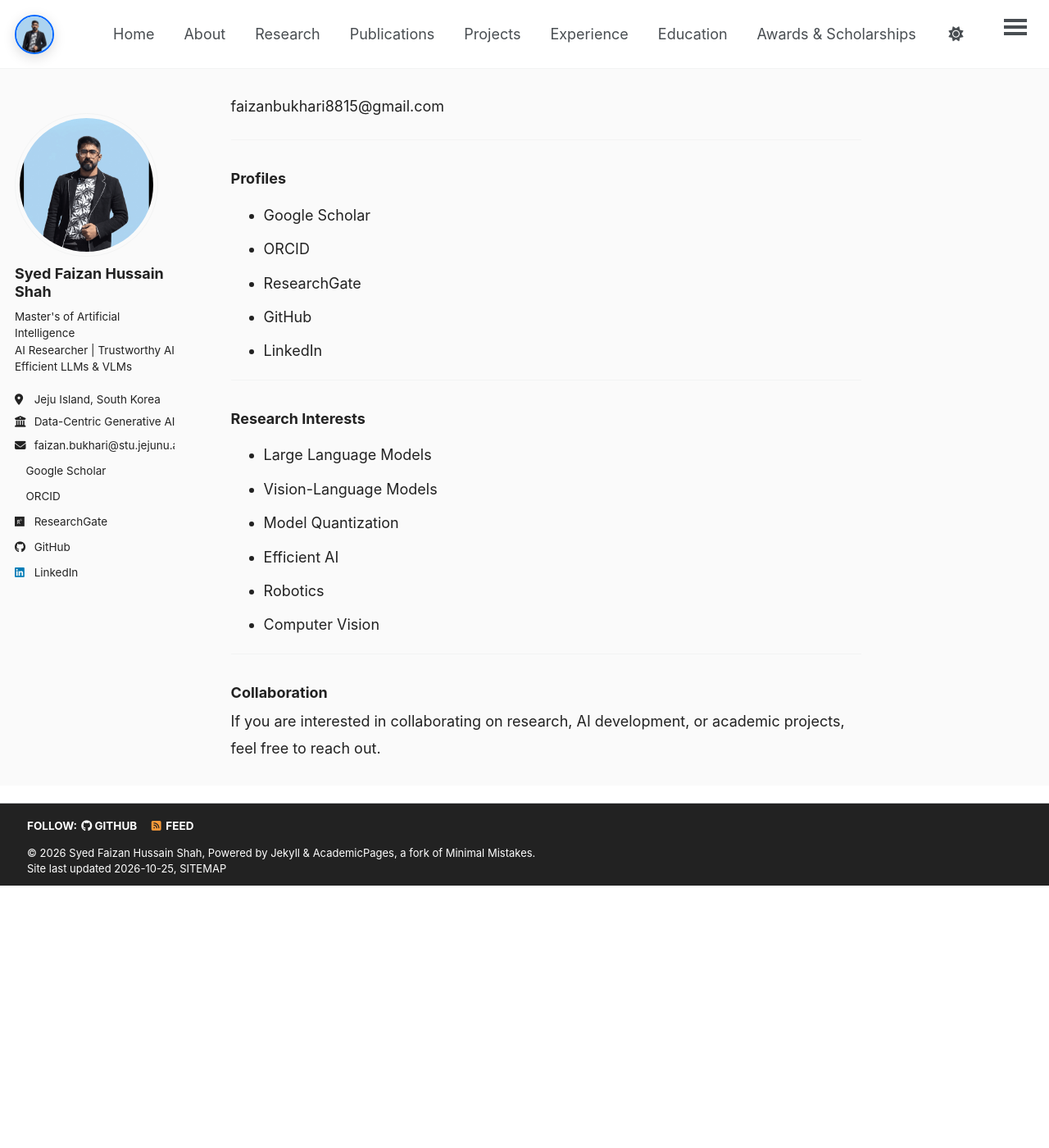
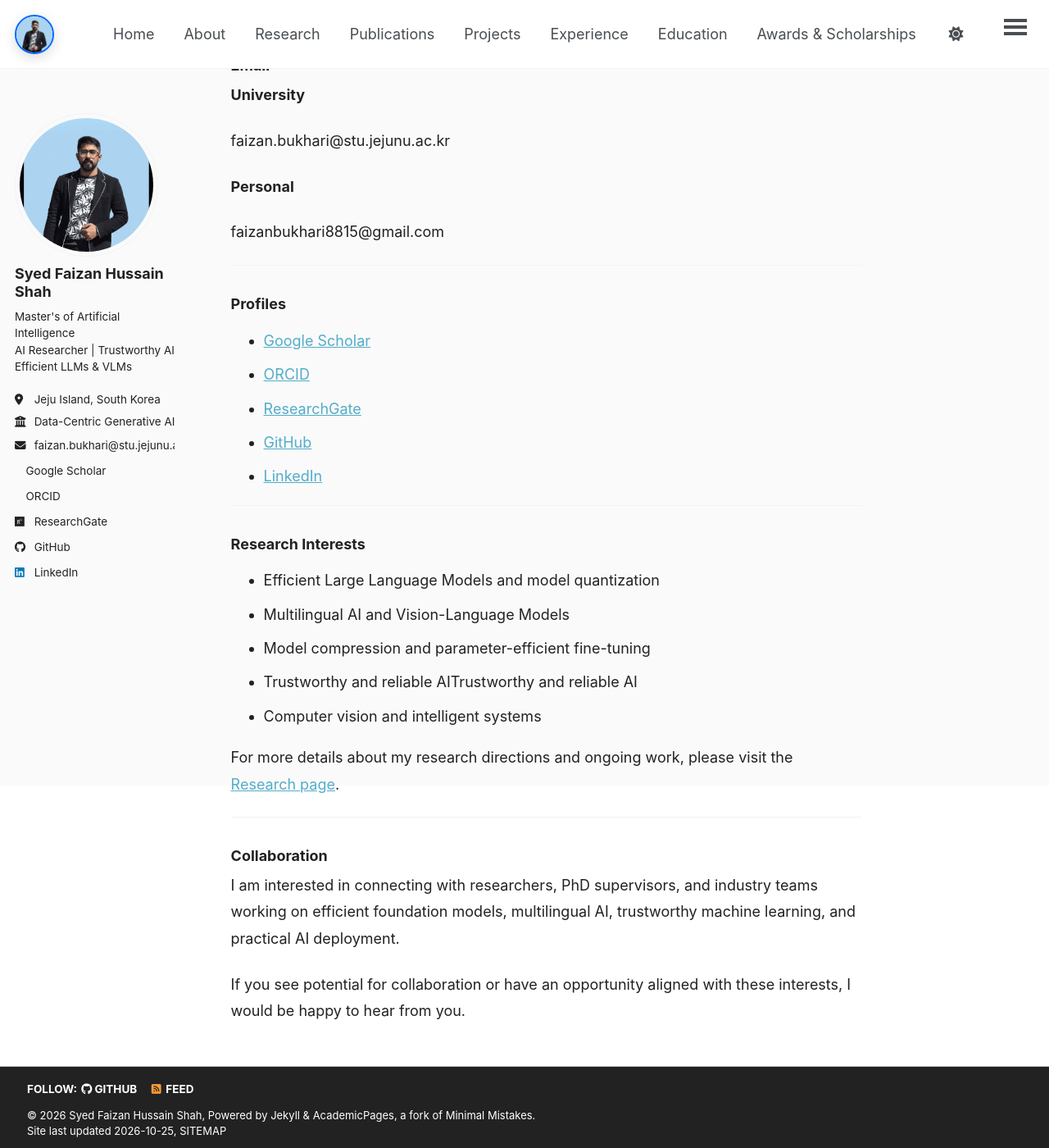
Before and after one commit to Fazi743/Fazi743.github.io, a Jekyll site: the page built from _pages/contact.md, in a window 1280 px wide and 1400 px high, scrolled down 442 px. Shown: the whole window at 82% size. Built offline with Jekyll 4.4.1, drawn with Linux system fonts in a browser that asks for light colours; a style sheet for code colours, icons or effects is not loaded; before the commit the page ends 1522 px from its top, so only the background shows below that; some of the changed text lies outside the part shown.

Commit message:
Update contact.md

```diff
--- a/_pages/contact.md
+++ b/_pages/contact.md
@@ -6,7 +6,9 @@
 
 ## Get in Touch
 
-I am always interested in research collaborations, academic discussions, and AI-related projects.
+I welcome opportunities for research collaboration, academic discussions, and applied AI projects. I am currently pursuing a Master's degree in Artificial Intelligence at Jeju National University, South Korea, and am interested in future PhD opportunities and research-oriented AI/ML positions.
+
+Please feel free to contact me regarding research collaborations, doctoral opportunities, or projects related to my research interests.
 
 ### Email
 
@@ -22,25 +24,28 @@
 
 ### Profiles
 
-- Google Scholar
-- ORCID
-- ResearchGate
-- GitHub
-- LinkedIn
+- [Google Scholar](https://scholar.google.com/citations?user=D_xqBaoAAAAJ&hl=en)
+- [ORCID](https://orcid.org/0009-0008-3017-9669)
+- [ResearchGate](https://www.researchgate.net/profile/Syed-Faizan-Hussain-Shah)
+- [GitHub](https://github.com/Fazi743)
+- [LinkedIn](www.linkedin.com/in/syed-faizan-hussain-shah)
 
 ---
 
 ### Research Interests
 
-- Large Language Models
-- Vision-Language Models
-- Model Quantization
-- Efficient AI
-- Robotics
-- Computer Vision
+- Efficient Large Language Models and model quantization
+- Multilingual AI and Vision-Language Models
+- Model compression and parameter-efficient fine-tuning
+- Trustworthy and reliable AITrustworthy and reliable AI
+- Computer vision and intelligent systems
+
+For more details about my research directions and ongoing work, please visit the [Research page](https://fazi743.github.io/research/).
 
 ---
 
 ### Collaboration
 
-If you are interested in collaborating on research, AI development, or academic projects, feel free to reach out.
+I am interested in connecting with researchers, PhD supervisors, and industry teams working on efficient foundation models, multilingual AI, trustworthy machine learning, and practical AI deployment.
+
+If you see potential for collaboration or have an opportunity aligned with these interests, I would be happy to hear from you.
```
